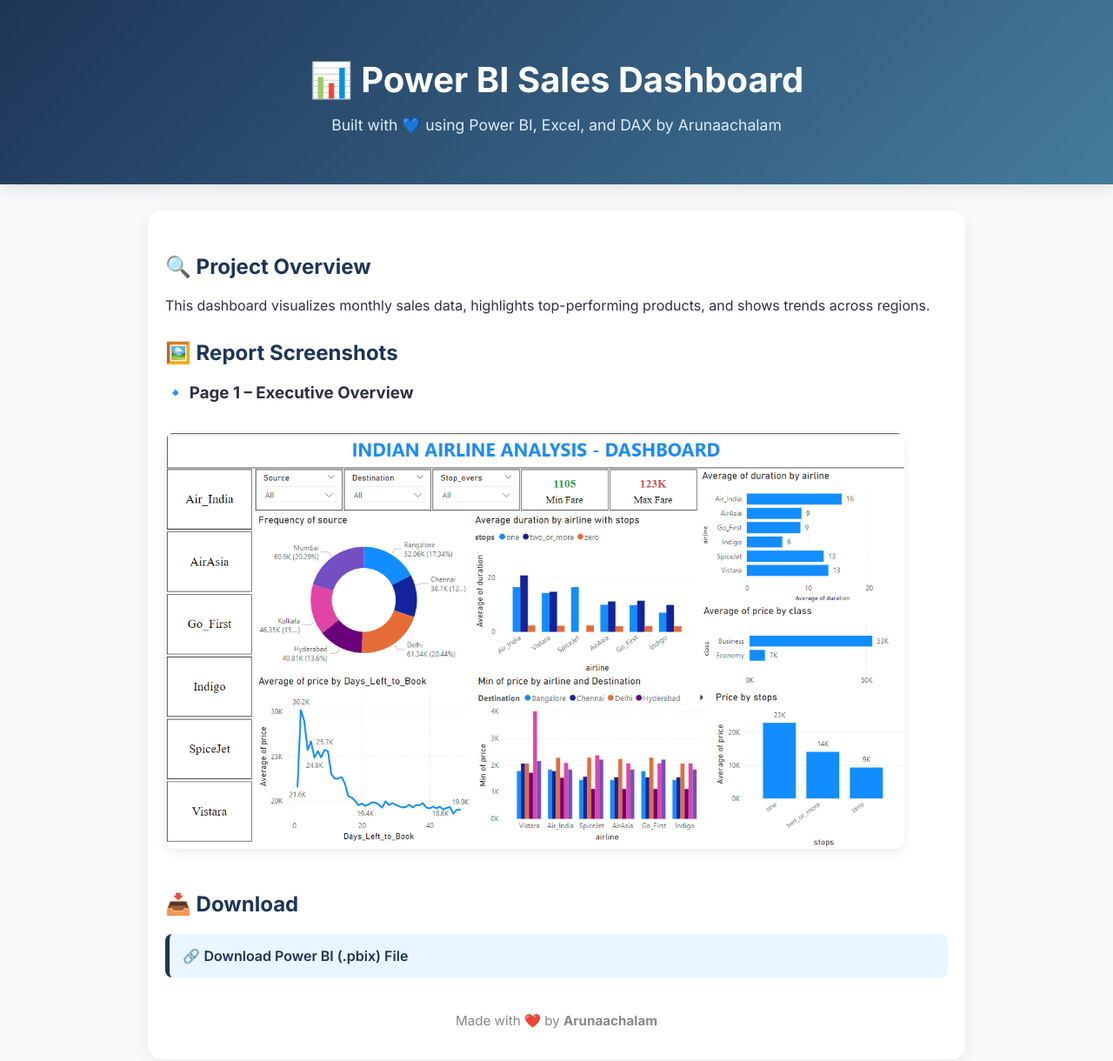
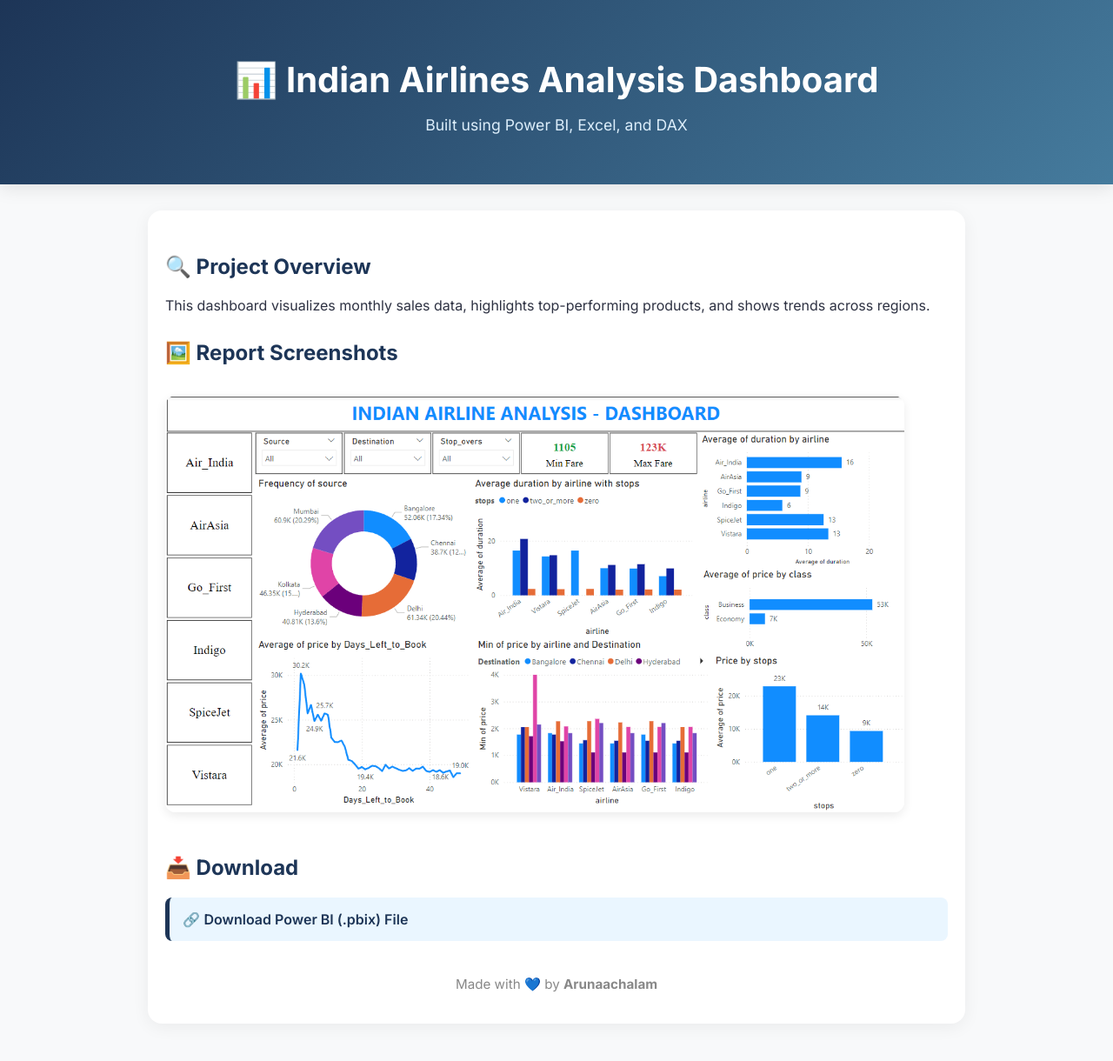
Before and after one commit to ArunaachalamUthirapathy/indian-airline-analysis, a plain HTML site: page index.html in a window 1280 px wide. Shown: the whole page at 87% size. Drawn offline with Linux system fonts and the light colour scheme.

Commit message:
Update index.html

```diff
--- a/index.html
+++ b/index.html
@@ -127,8 +127,8 @@
 <body>
 
   <div class="banner">
-    <h1>📊 Power BI Sales Dashboard</h1>
-    <p>Built with 💙 using Power BI, Excel, and DAX by Arunaachalam</p>
+    <h1>📊 Indian Airlines Analysis Dashboard</h1>
+    <p>Built using Power BI, Excel, and DAX </p>
   </div>
 
   <div class="container">
@@ -136,7 +136,6 @@
     <p>This dashboard visualizes monthly sales data, highlights top-performing products, and shows trends across regions.</p>
 
     <h2>🖼️ Report Screenshots</h2>
-    <h3>🔹 Page 1 – Executive Overview</h3>
     <img src="Airline_ind.png" alt="Dashboard Screenshot">
 
     <h2>📥 Download</h2>
@@ -145,7 +144,7 @@
     </div>
 
     <footer>
-      <p>Made with ❤️ by <strong>Arunaachalam</strong></p>
+      <p>Made with 💙 by <strong>Arunaachalam</strong></p>
     </footer>
   </div>
 
```
